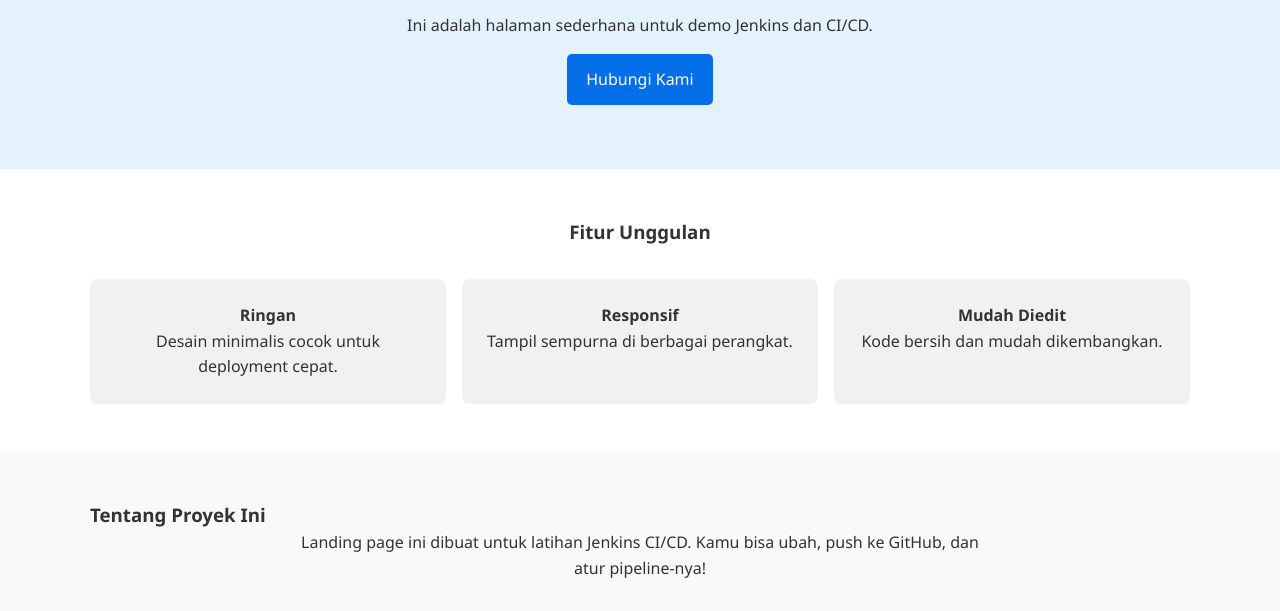
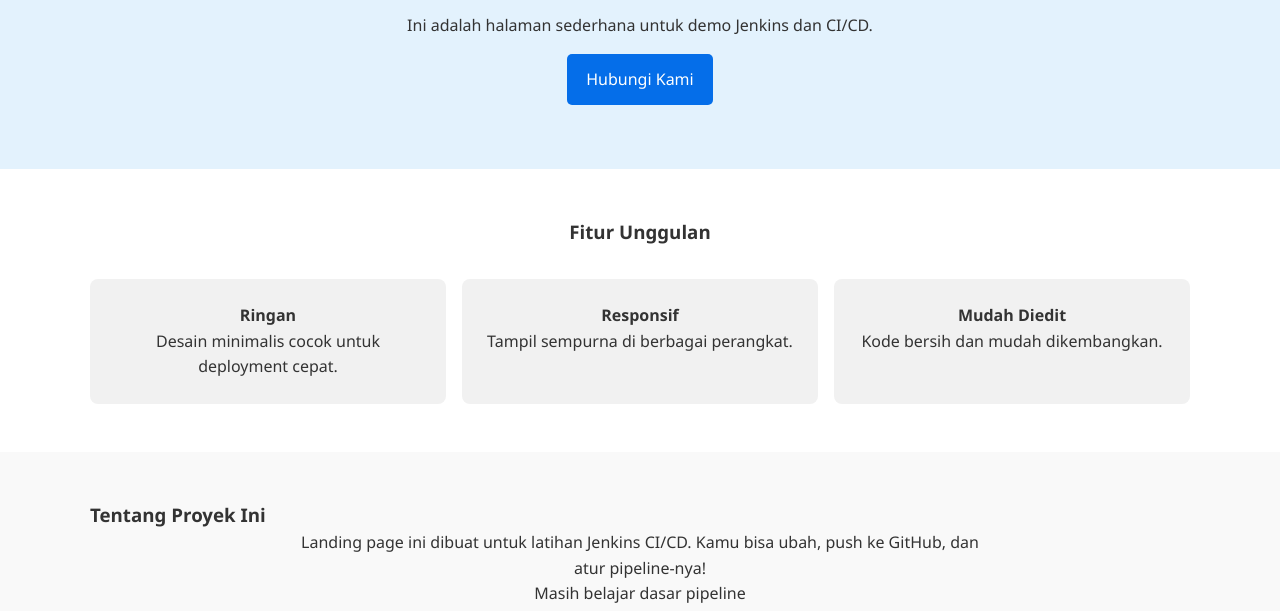
Before and after one commit to RP-Guruh/bahan_latihan_jenkins, a plain HTML site: page index.html in a window 1280 px wide. Shown: the part 189-800 px from the top of the page. Drawn offline with Linux system fonts and the light colour scheme.

Commit message:
[Edit] : update file index perubahan di section tentang

```diff
--- a/index.html
+++ b/index.html
@@ -50,6 +50,7 @@
     <div class="container">
       <h3>Tentang Proyek Ini</h3>
       <p>Landing page ini dibuat untuk latihan Jenkins CI/CD. Kamu bisa ubah, push ke GitHub, dan atur pipeline-nya!</p>
+      <p>Masih belajar dasar pipeline</p>
     </div>
   </section>
 
```
